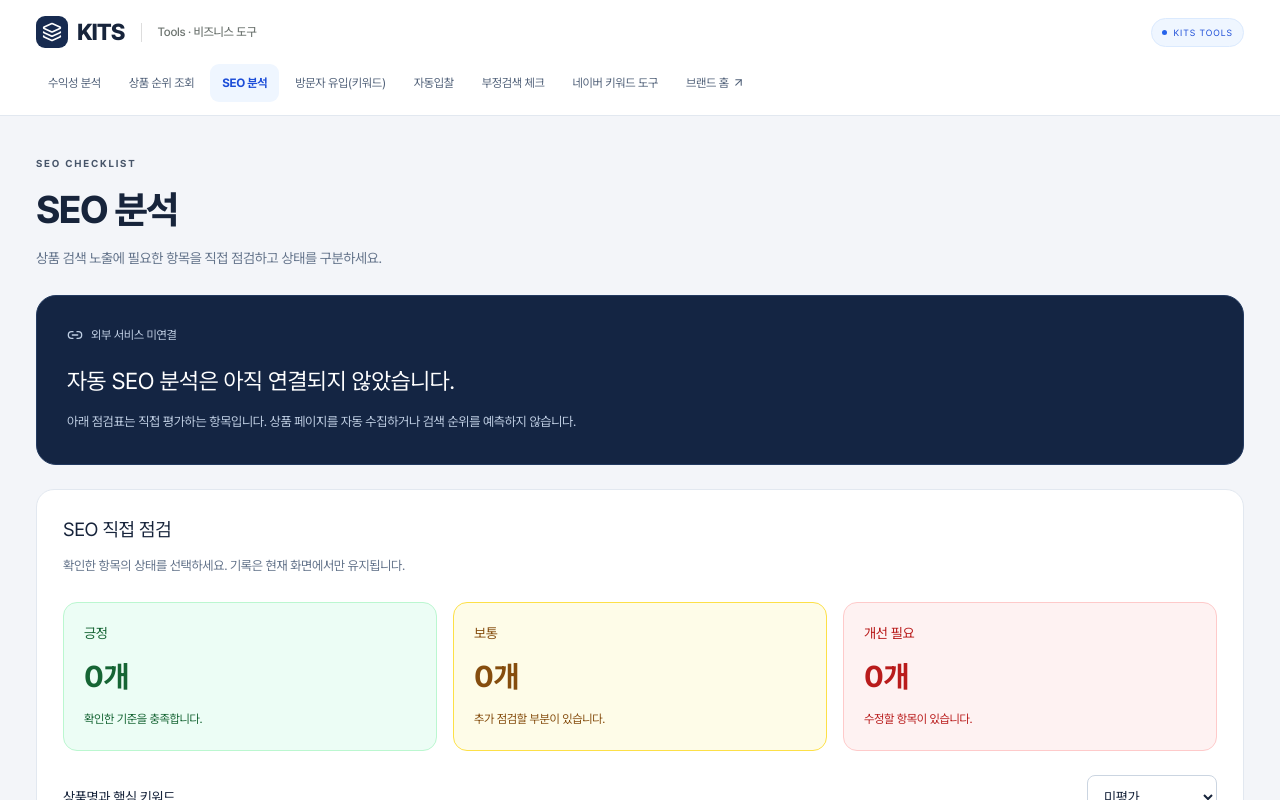
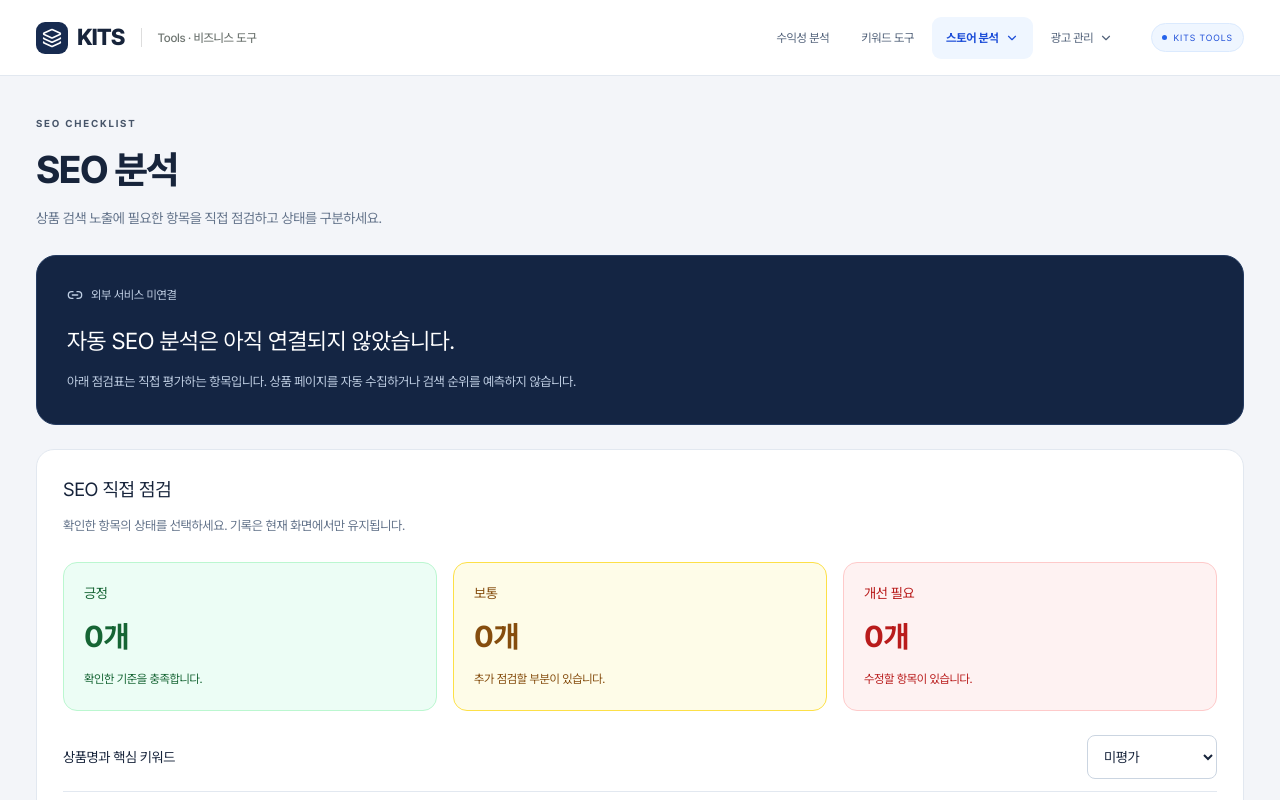
Before and after one commit to heetae1120/Kitsnode, a Next.js app: page /tools/seo in a window 1280 px wide. Shown: the top 800 px of the page. Built offline with nearby package versions, Linux system fonts and the light colour scheme.

Commit message:
Group seller tools into compact store and advertising menus

```diff
--- a/src/app/tools/tools-navigation.css
+++ b/src/app/tools/tools-navigation.css
@@ -1,41 +1,77 @@
 .profit-tool .finance-dashboard .tool-topbar.expanded-tools {
-  height: auto;
-  min-height: 116px;
-  flex-wrap: wrap;
-  gap: 0 24px;
-  padding-top: 14px;
-  padding-bottom: 10px;
+  height: 76px;
+  min-height: 76px;
+  flex-wrap: nowrap;
+  gap: 24px;
+  padding-top: 0;
+  padding-bottom: 0;
+  z-index: 40;
 }
-.profit-tool .expanded-tools .tool-demo-pill { margin-left: auto; }
 .profit-tool .expanded-tools .tool-nav {
-  order: 3;
-  width: 100%;
-  margin: 12px 0 0;
+  display: flex;
+  align-items: center;
+  width: auto;
+  margin: 0 0 0 auto;
   gap: 4px;
-  overflow-x: auto;
-  padding-bottom: 2px;
+  overflow: visible;
 }
-.profit-tool .expanded-tools .tool-nav a {
+.profit-tool .expanded-tools .tool-nav > a,
+.profit-tool .expanded-tools .tool-nav-group > button {
+  display: flex;
+  align-items: center;
+  gap: 6px;
   flex-shrink: 0;
-  padding: 10px 12px;
+  min-height: 42px;
+  padding: 10px 14px;
+  border: 0;
   border-radius: 9px;
   white-space: nowrap;
   color: #52627a;
+  background: transparent;
+  font: inherit;
   font-size: 12px;
 }
-.profit-tool .expanded-tools .tool-nav a[aria-current="page"] {
+.profit-tool .expanded-tools .tool-nav a[aria-current="page"],
+.profit-tool .expanded-tools .tool-nav-group > button[data-active="true"] {
   color: #1d4ed8;
   background: #eff6ff;
   font-weight: 700;
 }
-.profit-tool .expanded-tools .tool-nav a:hover { background: #f1f5f9; }
-@media (max-width: 760px) {
+.profit-tool .expanded-tools .tool-nav a:hover,
+.profit-tool .expanded-tools .tool-nav-group > button:hover { background: #f1f5f9; }
+.profit-tool .expanded-tools .tool-nav-group { position: relative; }
+.profit-tool .expanded-tools .tool-nav-group > button[aria-expanded="true"] svg { transform: rotate(180deg); }
+.profit-tool .expanded-tools .tool-subnav {
+  position: absolute;
+  top: calc(100% + 8px);
+  left: 0;
+  min-width: 220px;
+  padding: 8px;
+  display: grid;
+  gap: 4px;
+  border: 1px solid #e2e8f0;
+  border-radius: 14px;
+  background: #fff;
+  box-shadow: 0 12px 30px #14254314;
+}
+.profit-tool .expanded-tools .tool-subnav[hidden] { display: none; }
+.profit-tool .expanded-tools .tool-subnav a {
+  display: flex;
+  align-items: center;
+  min-height: 44px;
+  padding: 10px 12px;
+  border-radius: 8px;
+  color: #52627a;
+  white-space: nowrap;
+}
+.profit-tool .expanded-tools .tool-mobile-menu { display: none; }
+@media (max-width: 1000px) {
   .profit-tool .finance-dashboard .tool-topbar.expanded-tools {
     min-height: 66px;
-    padding-top: 0;
-    padding-bottom: 0;
+    height: 66px;
     gap: 16px;
   }
+  .profit-tool .expanded-tools .tool-demo-pill { margin-left: auto; }
   .profit-tool .expanded-tools .tool-nav { display: none; }
   .profit-tool .expanded-tools .tool-nav.open {
     display: grid;
@@ -51,8 +87,21 @@
     overflow-y: auto;
     background: #fff;
     border-bottom: 1px solid #e2e8f0;
-    z-index: 30;
+    box-shadow: 0 12px 30px #14254314;
+    z-index: 40;
   }
-  .profit-tool .expanded-tools .tool-nav a { min-height: 44px; }
-  .profit-tool .expanded-tools .tool-mobile-menu { display: block; }
+  .profit-tool .expanded-tools .tool-nav > a,
+  .profit-tool .expanded-tools .tool-nav-group > button { width: 100%; min-height: 44px; }
+  .profit-tool .expanded-tools .tool-nav-group > button { justify-content: space-between; }
+  .profit-tool .expanded-tools .tool-subnav {
+    position: static;
+    min-width: 0;
+    margin: 4px 0 8px 12px;
+    border: 0;
+    border-left: 2px solid #dbeafe;
+    border-radius: 0;
+    box-shadow: none;
+    background: #f8fafc;
+  }
+  .profit-tool .expanded-tools .tool-mobile-menu { display: block; background: transparent; border: 0; padding: 4px; }
 }
--- a/src/components/tools-header.tsx
+++ b/src/components/tools-header.tsx
@@ -1,56 +1,89 @@
 "use client";
-import { useState } from "react";
+import { useEffect, useRef, useState } from "react";
 import { toolLinks, type ToolId } from "@/lib/tool-navigation";
 import Link from "next/link";
-import { ArrowUpRight, Layers3, Menu, X } from "lucide-react";
+import { ChevronDown, Layers3, Menu, X } from "lucide-react";
+
+const groups = [
+  { id: "store", label: "스토어 분석", ids: ["rankings", "seo", "traffic"] },
+  { id: "ads", label: "광고 관리", ids: ["bidding", "negative-search"] },
+] as const;
+
 export function ToolsHeader({ active }: { active: ToolId }) {
   const [open, setOpen] = useState(false);
+  const [group, setGroup] = useState<string | null>(null);
+  const header = useRef<HTMLElement>(null);
+  const groupButtons = useRef<Record<string, HTMLButtonElement | null>>({});
+  function close() {
+    setOpen(false);
+    setGroup(null);
+  }
+  useEffect(() => {
+    function outside(event: PointerEvent) {
+      if (event.target instanceof Node && !header.current?.contains(event.target)) {
+        setOpen(false);
+        setGroup(null);
+      }
+    }
+    function escape(event: KeyboardEvent) {
+      if (event.key !== "Escape") return;
+      if (group) {
+        setGroup(null);
+        groupButtons.current[group]?.focus();
+      } else if (open) {
+        setOpen(false);
+        header.current?.querySelector<HTMLButtonElement>(".tool-mobile-menu")?.focus();
+      }
+    }
+    document.addEventListener("pointerdown", outside);
+    document.addEventListener("keydown", escape);
+    return () => {
+      document.removeEventListener("pointerdown", outside);
+      document.removeEventListener("keydown", escape);
+    };
+  }, [group, open]);
   return (
-    <header className="tool-topbar expanded-tools">
-      <Link className="tool-brand" href="/" aria-label="KITS 브랜드 홈으로">
-        <span className="tool-brand-icon">
-          <Layers3 size={20} />
-        </span>
+    <header ref={header} className="tool-topbar expanded-tools">
+      <Link className="tool-brand" href="/" aria-label="KITS 브랜드 홈으로" onClick={close}>
+        <span className="tool-brand-icon"><Layers3 size={20} /></span>
         KITS
         <span className="tool-brand-divider" />
         <span className="tool-brand-caption">Tools · 비즈니스 도구</span>
       </Link>
-      <nav
-        id="tools-navigation"
-        aria-label="도구 메뉴"
-        className={open ? "tool-nav open" : "tool-nav"}
-      >
-        {toolLinks.map((tool) => (
-          <Link
-            key={tool.id}
-            href={tool.href}
-            aria-current={active === tool.id ? "page" : undefined}
-            onClick={() => setOpen(false)}
-          >
-            {tool.label}
-          </Link>
+      <nav id="tools-navigation" aria-label="도구 메뉴" className={open ? "tool-nav open" : "tool-nav"}>
+        {["profit", "keywords"].map((id) => {
+          const tool = toolLinks.find((item) => item.id === id)!;
+          return (
+            <Link key={tool.id} href={tool.href} aria-current={active === tool.id ? "page" : undefined} onClick={close}>
+              {tool.id === "keywords" ? "키워드 도구" : tool.label}
+            </Link>
+          );
+        })}
+        {groups.map((item) => (
+          <div key={item.id} className="tool-nav-group">
+            <button
+              ref={(element) => { groupButtons.current[item.id] = element; }}
+              type="button"
+              aria-expanded={group === item.id}
+              aria-controls={`tool-group-${item.id}`}
+              data-active={item.ids.some((id) => id === active) || undefined}
+              onClick={() => setGroup(group === item.id ? null : item.id)}
+            >
+              {item.label}<ChevronDown size={14} aria-hidden="true" />
+            </button>
+            <div id={`tool-group-${item.id}`} className="tool-subnav" hidden={group !== item.id}>
+              {toolLinks.filter((tool) => item.ids.some((id) => id === tool.id)).map((tool) => (
+                <Link key={tool.id} href={tool.href} aria-current={active === tool.id ? "page" : undefined} onClick={close}>
+                  {tool.label}
+                </Link>
+              ))}
+            </div>
+          </div>
         ))}
-        {active === "profit" && (
-          <a href="#simulation" onClick={() => setOpen(false)}>
-            예산 시뮬레이션
-          </a>
-        )}
-        <Link href="/" onClick={() => setOpen(false)}>
-          브랜드 홈 <ArrowUpRight size={13} />
-        </Link>
       </nav>
-      <span className="tool-demo-pill">
-        <span />
-        KITS TOOLS
-      </span>
-      <button
-        className="tool-mobile-menu"
-        type="button"
-        aria-label={open ? "메뉴 닫기" : "메뉴 열기"}
-        aria-expanded={open}
-        aria-controls="tools-navigation"
-        onClick={() => setOpen(!open)}
-      >
+      <span className="tool-demo-pill"><span />KITS TOOLS</span>
+      <button className="tool-mobile-menu" type="button" aria-label={open ? "메뉴 닫기" : "메뉴 열기"}
+        aria-expanded={open} aria-controls="tools-navigation" onClick={() => { setOpen(!open); setGroup(null); }}>
         {open ? <X /> : <Menu />}
       </button>
     </header>
```
